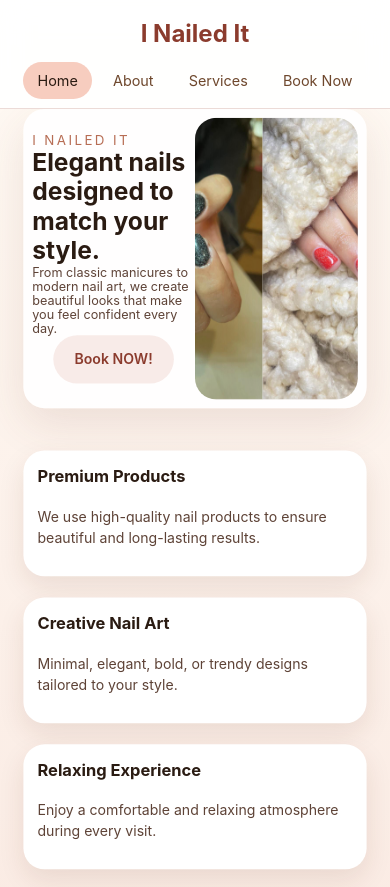
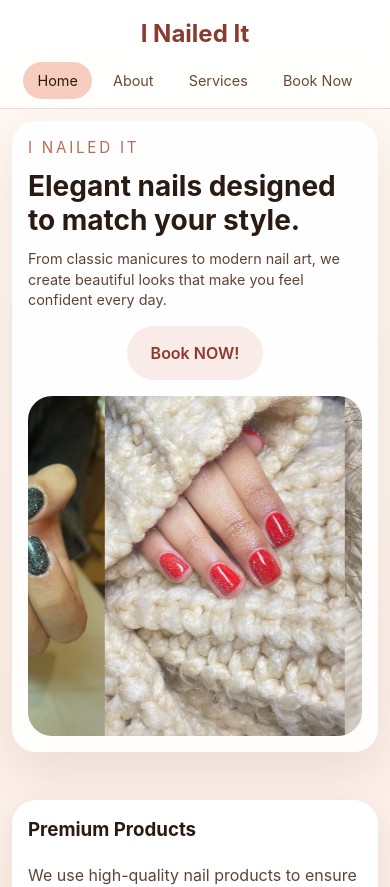
Before and after one commit to osman-fatima/fatima, a React (Vite) app: page / in a window 390 px wide. Shown: the top 887 px of the page. Built offline with nearby package versions, Linux system fonts and the light colour scheme.

Commit message:
edit css responsiveness

```diff
--- a/src/style.css
+++ b/src/style.css
@@ -101,6 +101,7 @@ img {
 
 .page {
   max-width: 1100px;
+  width: 100%;
   margin: 0 auto;
   display: grid;
   gap: 2rem;
@@ -354,6 +355,8 @@ img {
   overflow: hidden;
   border-radius: 24px;
   width: 100%;
+  min-width: 0;
+  max-width: 100%;
 }
 
 .slides {
@@ -388,27 +391,38 @@ img {
   }
 
   .hero-panel {
-    grid-template-columns: 1fr 1fr;
-    gap: 2rem;
+    grid-template-columns: minmax(0, 1fr);
+    gap: 1.5rem;
     padding: 1.5rem;
-    align-items: center;
-    display: flex;
   }
 
   .hero-copy h1 {
     font-size: 2rem;
     line-height: 1.1;
   }
+
   .hero-copy p {
     font-size: 0.95rem;
-    line-height: 1;
+    line-height: 1.4;
   }
 
   .slides img {
-    width: 100%;
-    max-width: 240px;
-    height: auto;
-    object-fit: cover;
+    width: clamp(180px, 68vw, 240px);
+    height: clamp(260px, 95vw, 340px);
+  }
+
+  .price-grid,
+  .contact-grid {
+    grid-template-columns: minmax(0, 1fr);
+  }
+
+  .contact-page {
+    grid-template-columns: minmax(0, 1fr);
+  }
+
+  .contact-page .section-block,
+  .contact-grid {
+    grid-column: 1;
   }
 
   .feature-card,
@@ -422,24 +436,21 @@ img {
   }
 
   .contact-grid {
-    grid-template-columns: 1fr;
     display: flex;
     flex-direction: column-reverse;
   }
 }
 @media (max-width: 480px) {
   .hero-panel {
-    padding: 10px;
-    gap: 0;
-    display: flex;
-    align-items: center;
+    padding: 1rem;
+    gap: 1rem;
   }
 
   .hero-copy {
     width: 100%;
     display: flex;
     flex-direction: column;
-    gap: 0;
+    gap: 0.75rem;
   }
 
   .hero-copy .eyebrow {
@@ -454,23 +465,22 @@ img {
 
   .hero-slider {
     margin: 0;
-    height: auto;
+    height: clamp(260px, 95vw, 340px);
   }
 
   .hero-copy .hero-text {
     font-size: 0.9rem;
-    line-height: 1.1;
+    line-height: 1.4;
     margin: 0;
   }
 
   .hero-actions {
     justify-content: center;
-    margin: 0;
+    margin-top: 0.25rem;
   }
 
   .page-content {
-    transform: scale(0.88);
-    transform-origin: top center;
+    padding: 0.75rem;
   }
 
   .app-navbar {
@@ -511,7 +521,4 @@ img {
     flex-wrap: wrap;
     gap: 0.8rem;
   }
-.page-content {
- padding: 0px;
 }
-}
```
